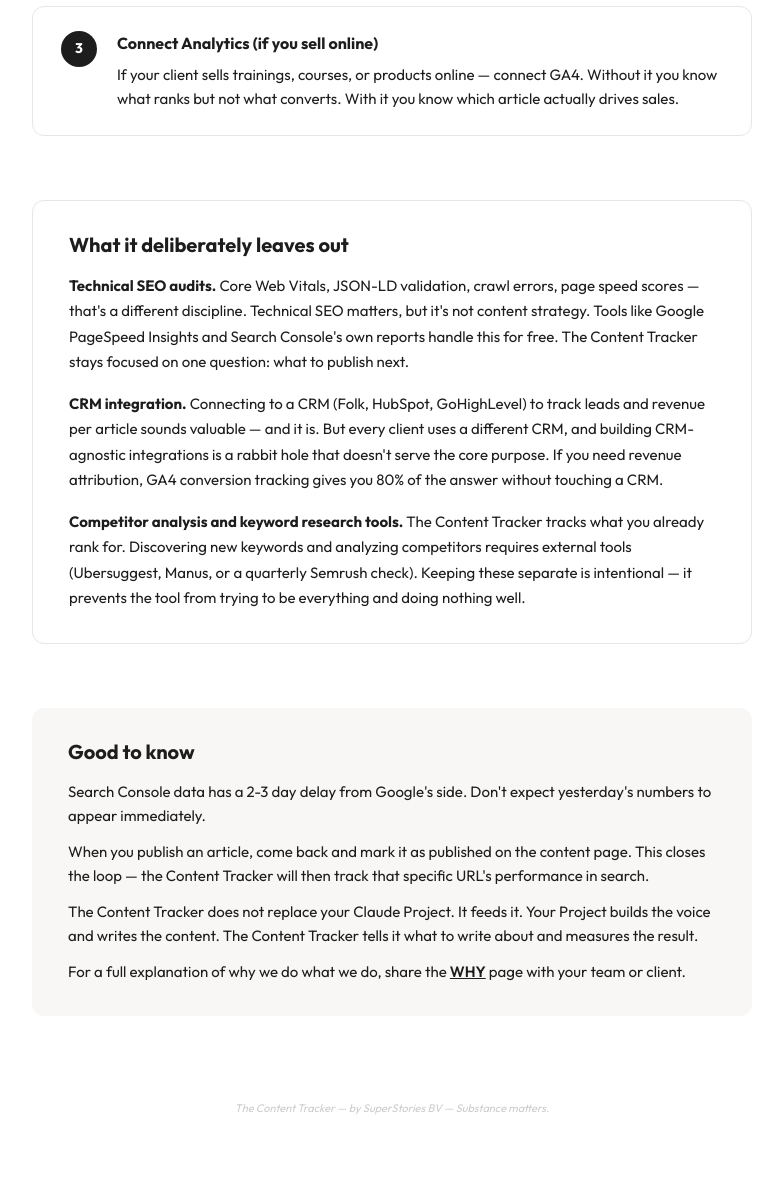
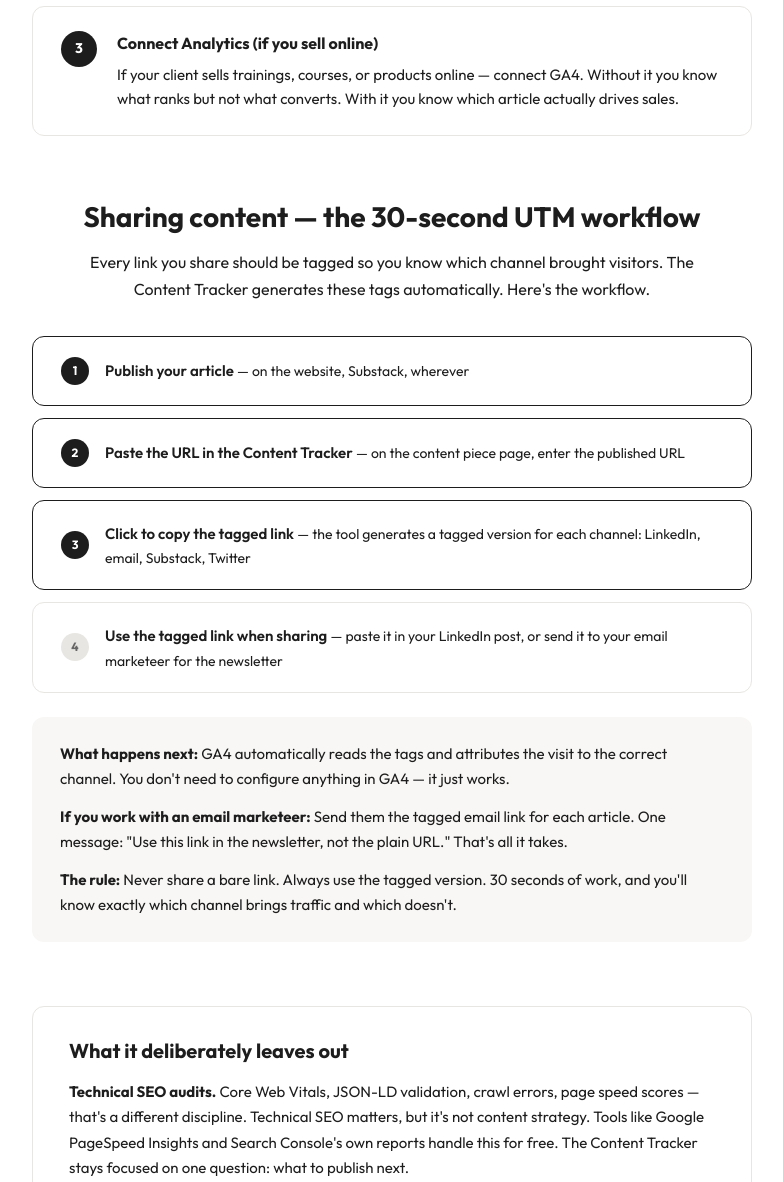
Before and after one commit to SuperStoriesAmsterdam/ContentTracker, a Flask app: page /how in a window 1280 px wide. Shown: the part 4948-6130 px from the top of the page, without its empty margins (248-1031 px from the left). Before the commit the page ends 6062 px from the top, so only its background shows below. Run offline with Flask 3, Linux system fonts and the light colour scheme; some libraries are stand-ins or nearby versions.

Commit message:
Add UTM workflow explanation to HOW page
4-step workflow: publish → paste URL → copy tagged link → share
Includes instructions for working with email marketeers.

Co-Authored-By: Claude Opus 4.6 (1M context) <noreply@anthropic.com>

```diff
--- a/templates/manual.html
+++ b/templates/manual.html
@@ -282,6 +282,57 @@
         </div>
     </div>
 
+    <!-- UTM workflow -->
+    <div style="text-align: center; margin-bottom: 64px;">
+        <h2 style="font-size: 28px; font-weight: 700; margin-bottom: 16px;">Sharing content — the 30-second UTM workflow</h2>
+        <p style="font-size: 16px; color: #1d1d1d; line-height: 1.7; max-width: 640px; margin: 0 auto 32px;">
+            Every link you share should be tagged so you know which channel brought visitors. The Content Tracker generates these tags automatically. Here's the workflow.
+        </p>
+
+        <div style="max-width: 720px; margin: 0 auto; display: flex; flex-direction: column; gap: 12px; text-align: left;">
+            <div style="border: 1px solid #1d1d1d; border-radius: 12px; padding: 20px 28px; display: flex; gap: 16px; align-items: center;">
+                <div style="width: 28px; height: 28px; min-width: 28px; background: #1d1d1d; border-radius: 50%; display: flex; align-items: center; justify-content: center; color: #fff; font-size: 12px; font-weight: 700;">1</div>
+                <div>
+                    <span style="font-size: 15px; font-weight: 600;">Publish your article</span>
+                    <span style="font-size: 14px; color: #1d1d1d;"> — on the website, Substack, wherever</span>
+                </div>
+            </div>
+            <div style="border: 1px solid #1d1d1d; border-radius: 12px; padding: 20px 28px; display: flex; gap: 16px; align-items: center;">
+                <div style="width: 28px; height: 28px; min-width: 28px; background: #1d1d1d; border-radius: 50%; display: flex; align-items: center; justify-content: center; color: #fff; font-size: 12px; font-weight: 700;">2</div>
+                <div>
+                    <span style="font-size: 15px; font-weight: 600;">Paste the URL in the Content Tracker</span>
+                    <span style="font-size: 14px; color: #1d1d1d;"> — on the content piece page, enter the published URL</span>
+                </div>
+            </div>
+            <div style="border: 1px solid #1d1d1d; border-radius: 12px; padding: 20px 28px; display: flex; gap: 16px; align-items: center;">
+                <div style="width: 28px; height: 28px; min-width: 28px; background: #1d1d1d; border-radius: 50%; display: flex; align-items: center; justify-content: center; color: #fff; font-size: 12px; font-weight: 700;">3</div>
+                <div>
+                    <span style="font-size: 15px; font-weight: 600;">Click to copy the tagged link</span>
+                    <span style="font-size: 14px; color: #1d1d1d;"> — the tool generates a tagged version for each channel: LinkedIn, email, Substack, Twitter</span>
+                </div>
+            </div>
+            <div style="border: 1px solid #E8E6E2; border-radius: 12px; padding: 20px 28px; display: flex; gap: 16px; align-items: center;">
+                <div style="width: 28px; height: 28px; min-width: 28px; background: #E8E6E2; border-radius: 50%; display: flex; align-items: center; justify-content: center; color: #666; font-size: 12px; font-weight: 700;">4</div>
+                <div>
+                    <span style="font-size: 15px; font-weight: 600;">Use the tagged link when sharing</span>
+                    <span style="font-size: 14px; color: #1d1d1d;"> — paste it in your LinkedIn post, or send it to your email marketeer for the newsletter</span>
+                </div>
+            </div>
+        </div>
+
+        <div style="max-width: 720px; margin: 24px auto 0; background: #F8F7F5; border-radius: 12px; padding: 24px 28px; text-align: left;">
+            <p style="font-size: 15px; color: #1d1d1d; line-height: 1.7; margin-bottom: 12px;">
+                <strong>What happens next:</strong> GA4 automatically reads the tags and attributes the visit to the correct channel. You don't need to configure anything in GA4 — it just works.
+            </p>
+            <p style="font-size: 15px; color: #1d1d1d; line-height: 1.7; margin-bottom: 12px;">
+                <strong>If you work with an email marketeer:</strong> Send them the tagged email link for each article. One message: "Use this link in the newsletter, not the plain URL." That's all it takes.
+            </p>
+            <p style="font-size: 15px; color: #1d1d1d; line-height: 1.7; margin: 0;">
+                <strong>The rule:</strong> Never share a bare link. Always use the tagged version. 30 seconds of work, and you'll know exactly which channel brings traffic and which doesn't.
+            </p>
+        </div>
+    </div>
+
     <!-- What it deliberately leaves out -->
     <div style="max-width: 720px; margin: 0 auto 64px; border: 1px solid #E8E6E2; border-radius: 12px; padding: 32px 36px;">
         <h3 style="font-size: 20px; font-weight: 700; margin-bottom: 16px;">What it deliberately leaves out</h3>
```
